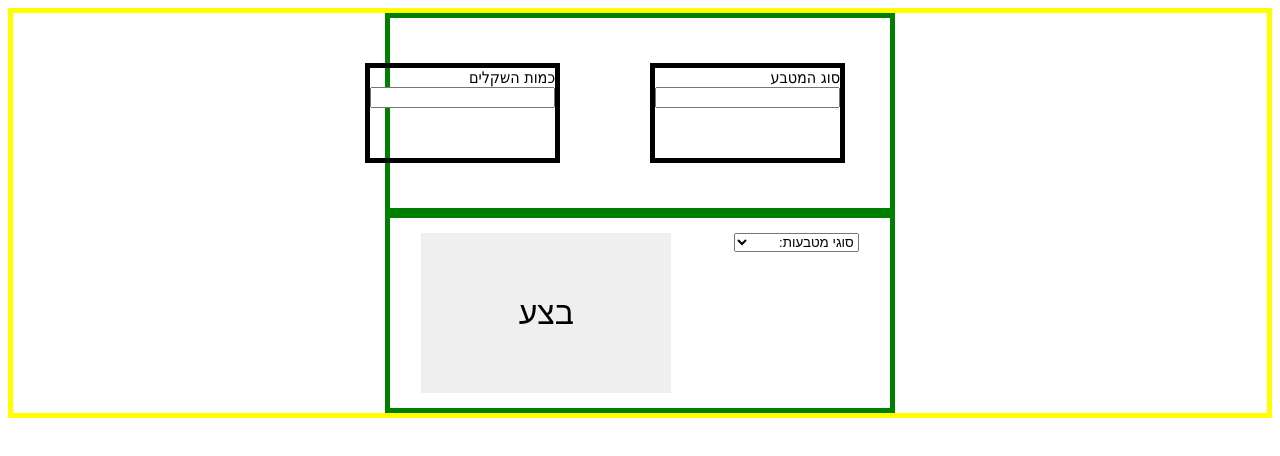
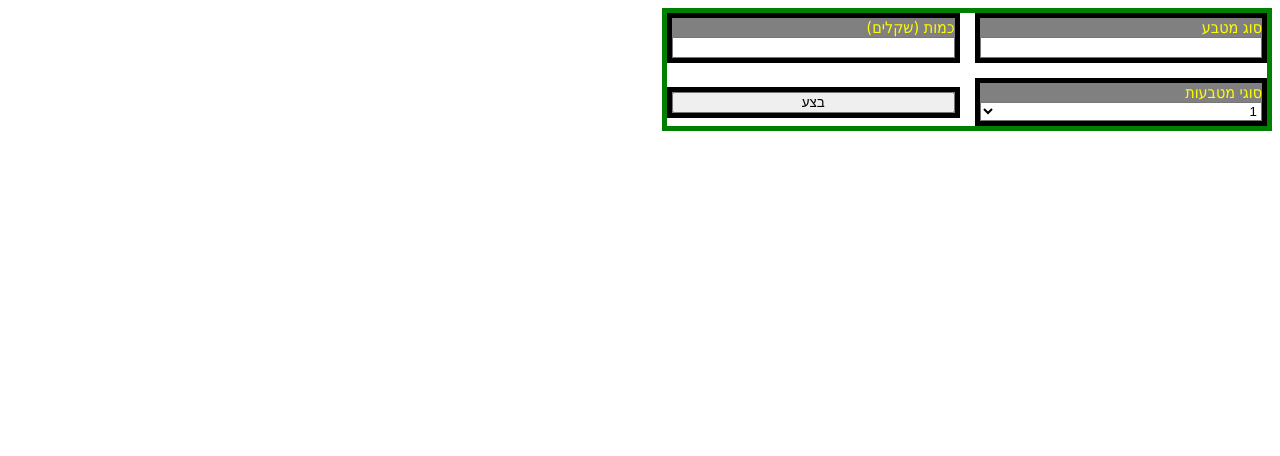
Before and after one commit to pentser/home-work5, a plain HTML site: page index.html in a window 1280 px wide. Drawn offline with Linux system fonts and the light colour scheme.

Commit message:
change to grid

```diff
--- a/css/style.css
+++ b/css/style.css
@@ -1,48 +1,33 @@
 html {
+    font-family: tahoma;
     direction: rtl;
-    font-family: tahoma;
-}
-
-.grid_row1,.grid_row2{
-    display: flex;
-    height: 400px;
-    border: 5px solid green;
-    width: 500px;
-    justify-content: space-around;
 
 }
 
-/* .grid_row2 {
-    justify-content: space-around;
-} */
 
-.grid-col1,.grid-col2 {
-    display: flex;
-    flex-direction: column;
-    margin: 45px;
-    border:5px solid black;
-}
 
-.container{
-    display:flex;
-    flex-direction: column;
-    /* background-color: red; */
+.container {
+    display: grid;
+    grid-template-columns: 1fr 1fr;
     align-items: center;
     justify-content: center;
-    height: 50vh;
-    border: 5px solid yellow;
+    align-items: center;
+    width:600px;
+    gap: 15px;
+    border:5px solid green;
+
 
 }
 
-select{
-    align-self: start;
-    margin: 15px;
-}
+.box{
 
-button{
-    width:250px;
-    margin: 15px;
-    border: 0;
-    font-size: 2em;
+    background: grey;
+    color:yellow;
+    border:5px solid black;
+    display: flex;
+    flex-direction: column;
+
+
+
 
 }
--- a/index.html
+++ b/index.html
@@ -1,32 +1,34 @@
 <!DOCTYPE html>
 <html lang="he">
 <head>
-    <meta charset="UTF-8" />
-    <meta name="viewport" content="width=device-width, initial-scale=1.0" />
-    <link rel="stylesheet" href="css/style.css" />
+    <meta charset="UTF-8">
+    <meta name="viewport" content="width=device-width, initial-scale=1.0">
+    <link rel="stylesheet" href="css/style.css">
     <title>מחשבון המרה</title>
 </head>
 <body>
     <div class="container">
-      <div class="grid_row1">
-        <div class="grid-col1">
-            <label for="coins_id">סוג המטבע</label>
-            <input type="text" name="coin_id" id="coin_id">
+        <div class="box">
+            <label for="id_type">סוג מטבע</label>
+            <input type="text" name="type" id="id_type">
         </div>
-        <div class="grid-col2">
-            <label for="qnt_shekel">כמות השקלים</label>
-            <input type="number" name="qnt_shekel" id="qnt_shekel" />
+        <div class="box">
+            <label for="id_type">כמות (שקלים)</label>
+            <input type="text" name="type" id="id_type">
         </div>
+        <div class="box">
+            <label for="list">סוגי מטבעות</label>
+            <select name="list" id="list">
+                <option value="">1</option>
+                <option value="">2</option>
+                <option value="">3</option>
+                <option value="">4</option>
+            </select>
         </div>
-      <div class="grid_row2">
-        <select name="coins_type" id="coins_id">
-            <option value="">סוגי מטבעות:</option>
-            <option value="uro">יורו 4.2*</option>
-            <option value="dolar">דולר 3.9*</option>
-            <option value="lira">לירה סטרלינג 5.0*</option>
-          </select>
+        <div class="box">
             <button>בצע</button>
         </div>
     </div>
+
 </body>
 </html>
```
Lines whose indentation alone changed are shown as unchanged.
